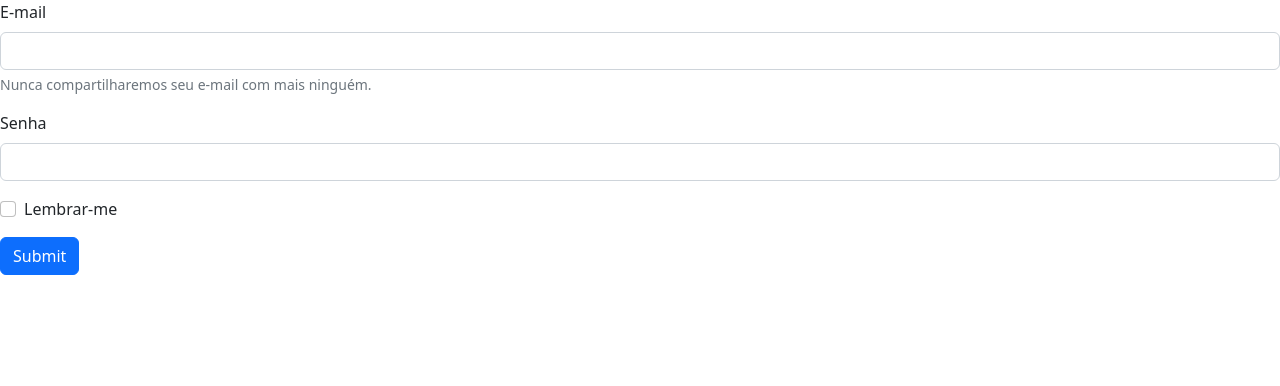
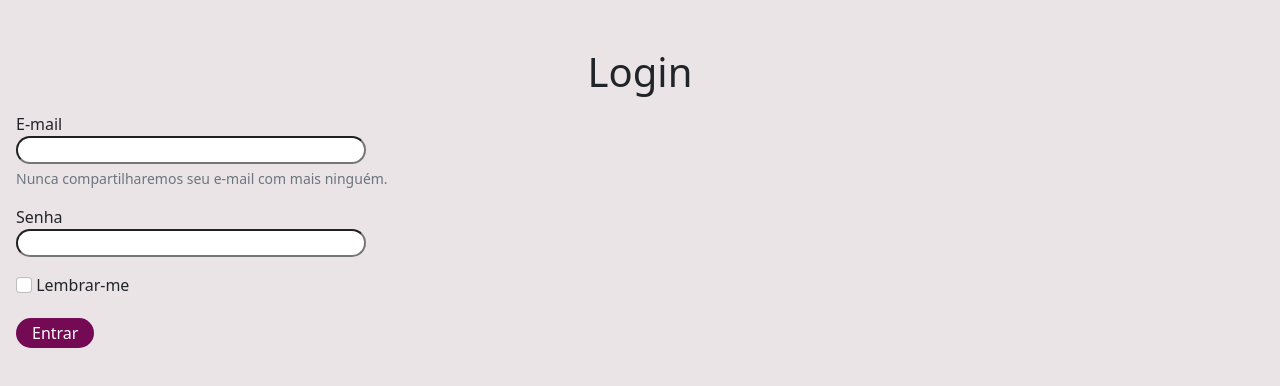
Before and after one commit to Sergioadjr/Projeto-Integrador-II, a plain HTML site: page login.html in a window 1280 px wide. Drawn offline with nearby package versions, Linux system fonts and the light colour scheme.

Commit message:
implementação da tela de login

```diff
--- a/css/style.css
+++ b/css/style.css
@@ -92,3 +92,21 @@ body {
   color: white;
   text-decoration: none;
 }
+
+.botaoLogar{
+  border-radius: 2rem;
+  padding: 2px 15px;
+  margin: 5px;
+  background-color:rgb(116, 9, 84);
+  color: white;
+  text-decoration: none;
+}
+
+.login{
+  text-align: center;
+}
+
+.campoLogar{
+  border-radius: 2rem;
+  max-width: 350px;
+}
--- a/login.html
+++ b/login.html
@@ -1,9 +1,10 @@
 <!DOCTYPE html>
 <html lang="en">
+
 <head>
   <meta charset="UTF-8" />
   <meta name="viewport" content="width=device-width, initial-scale=1.0" />
-    <title>App da Balada</title>
+  <title>Login</title>
 
   <!-- bootstrap 5 css -->
   <link href="https://cdn.jsdelivr.net/npm/bootstrap@5.2.2/dist/css/bootstrap.min.css" rel="stylesheet"
@@ -13,19 +14,28 @@
   <link rel="stylesheet" href="./css/style.css" />
 </head>
 
+<header>
+  <h1 class="login mt-5"> Login </h1>
+</header>
+
+<body style="background-color:rgba(234, 228, 231, 1);">
   <form>
-    <div class="mb-3">
-      <label for="exampleInputEmail1" class="form-label">E-mail</label>
-      <input type="email" class="form-control" id="exampleInputEmail1" aria-describedby="emailHelp">
+
+    <div class="mb-3 mt-3 ms-3 d-flex flex-column">
+      <label for="campoEmailLogar" class="campoLogar">E-mail</label>
+      <input type="email" class="campoLogar" id="campoEmailLogar" aria-describedby="emailHelp">
       <div id="emailHelp" class="form-text">Nunca compartilharemos seu e-mail com mais ninguém.</div>
     </div>
-    <div class="mb-3">
-      <label for="exampleInputPassword1" class="form-label">Senha</label>
-      <input type="password" class="form-control" id="exampleInputPassword1">
+
+    <div class="mb-3 mt-3 ms-3 d-flex flex-column ">
+      <label for="campoSenhaLogar" class="campoLogar">Senha</label>
+      <input type="password" class="campoLogar" id="campoSenhaLogar">
     </div>
-    <div class="mb-3 form-check">
+
+    <div class="mb-3 mt-3 ms-3">
       <input type="checkbox" class="form-check-input" id="exampleCheck1">
       <label class="form-check-label" for="exampleCheck1">Lembrar-me</label>
     </div>
-    <button type="submit" class="btn btn-primary">Submit</button>
+    <button type="submit" class="btn botaoLogar ms-3">Entrar</button>
   </form>
+</body>
```
Lines whose indentation alone changed are shown as unchanged.
